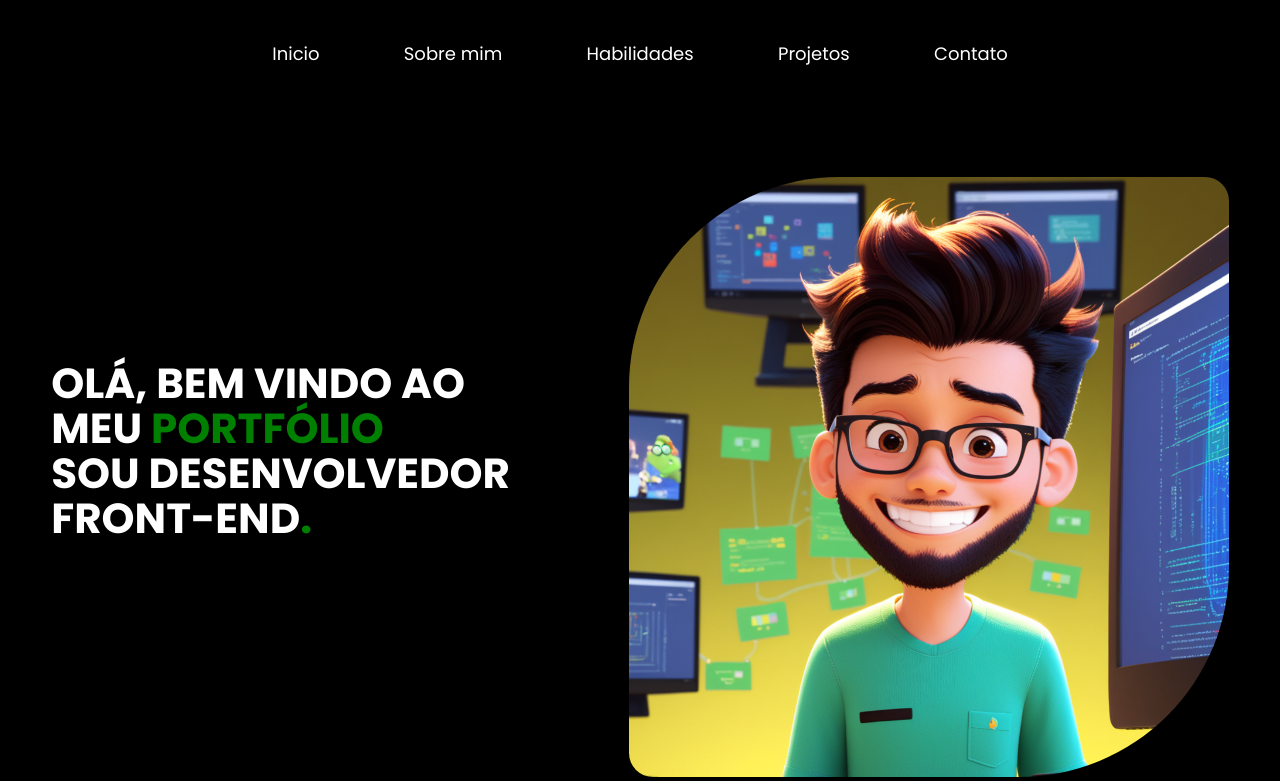
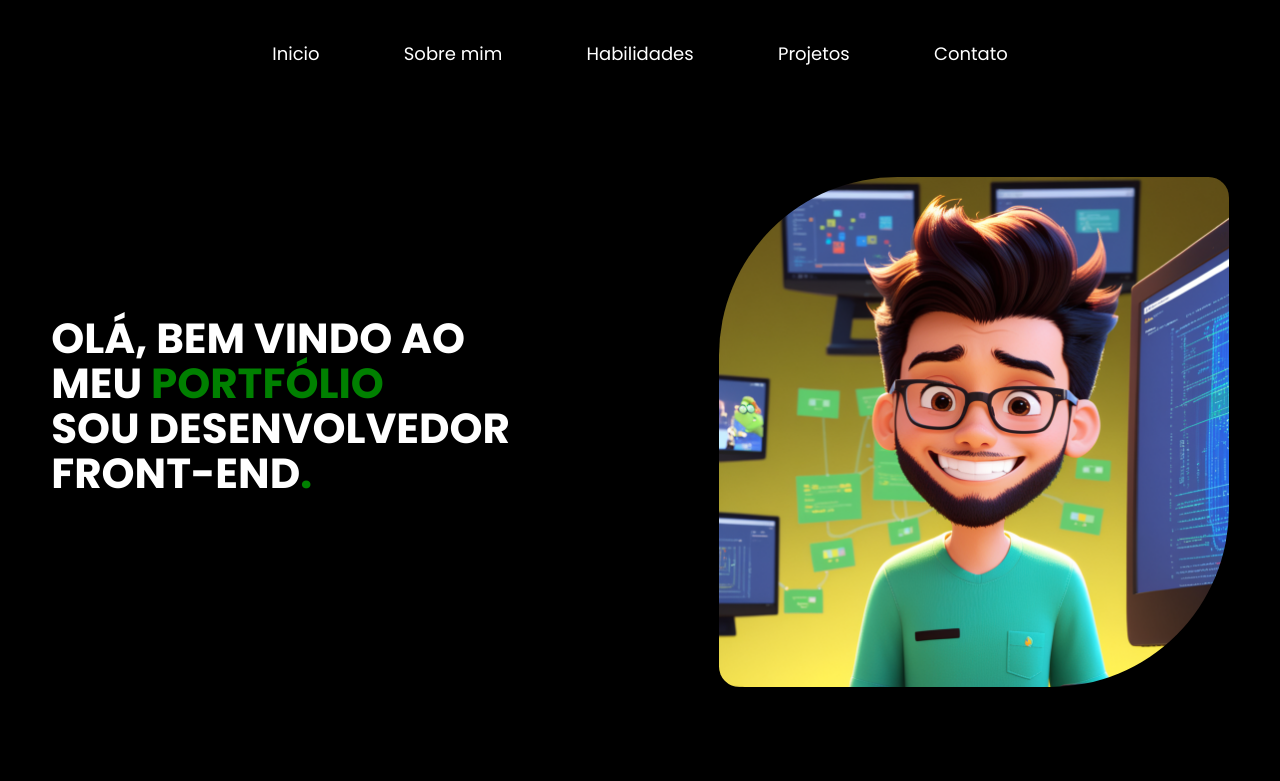
Before and after one commit to Hygorhhss/portifolio, a plain HTML site: page index.html in a window 1280 px wide. Shown: the top 781 px of the page. Drawn offline with nearby package versions, Linux system fonts and the light colour scheme; a web font is replaced by a local one.

Commit message:
atualização de imagem do topo

```diff
--- a/style.css
+++ b/style.css
@@ -196,6 +196,11 @@ section.topo-do-site .flex {
   align-items: center;
 }
 
+.txt-topo-site h1 {
+  height: 30%;
+  width: 80%;
+}
+
 .topo-do-site .txt-topo-site h1 span  {
   color: green;
 }
@@ -207,8 +212,8 @@ section.topo-do-site .flex {
 }
 
 .img-topo-site img {
-  width: 600px;
-  height: 600px;
+  width: 510px;
+  height: 510px;
   border-top-left-radius: 35%;
   border-bottom-right-radius: 35%;
   border-top-right-radius: 4%;
```
